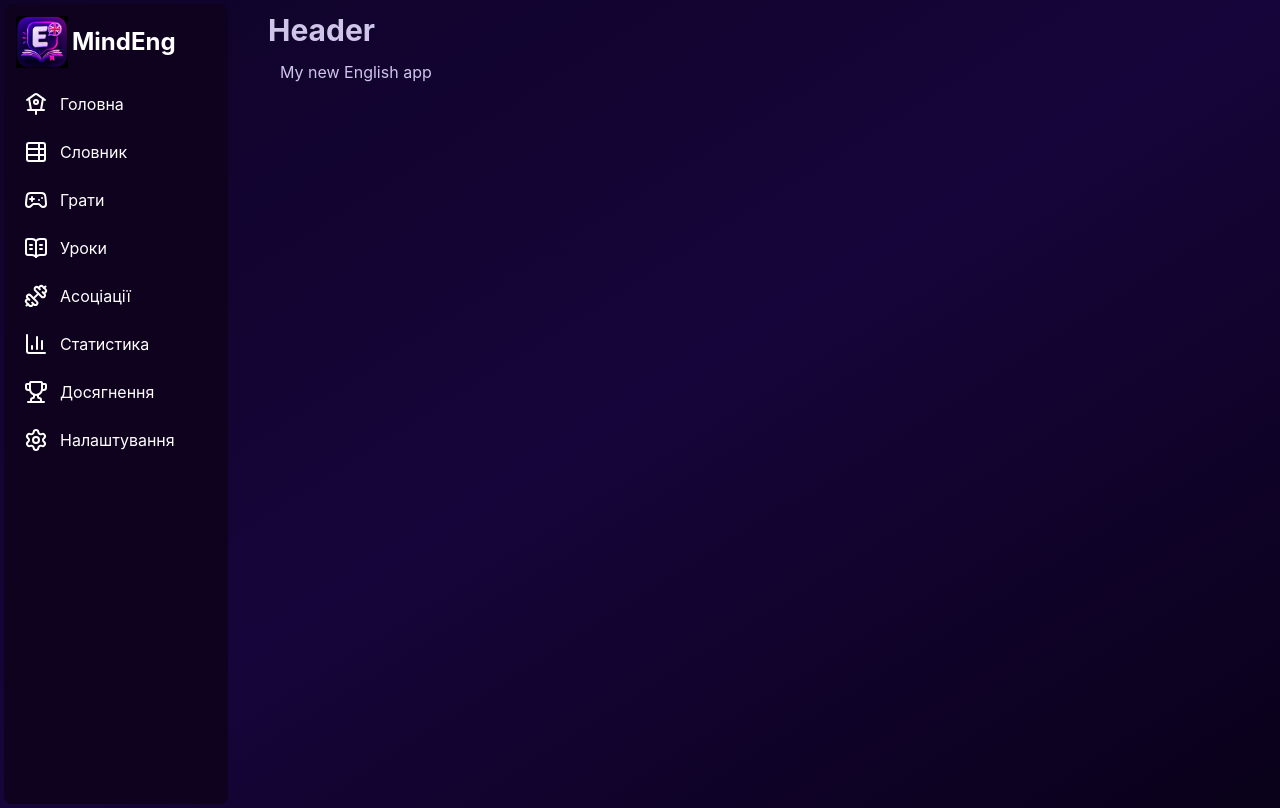
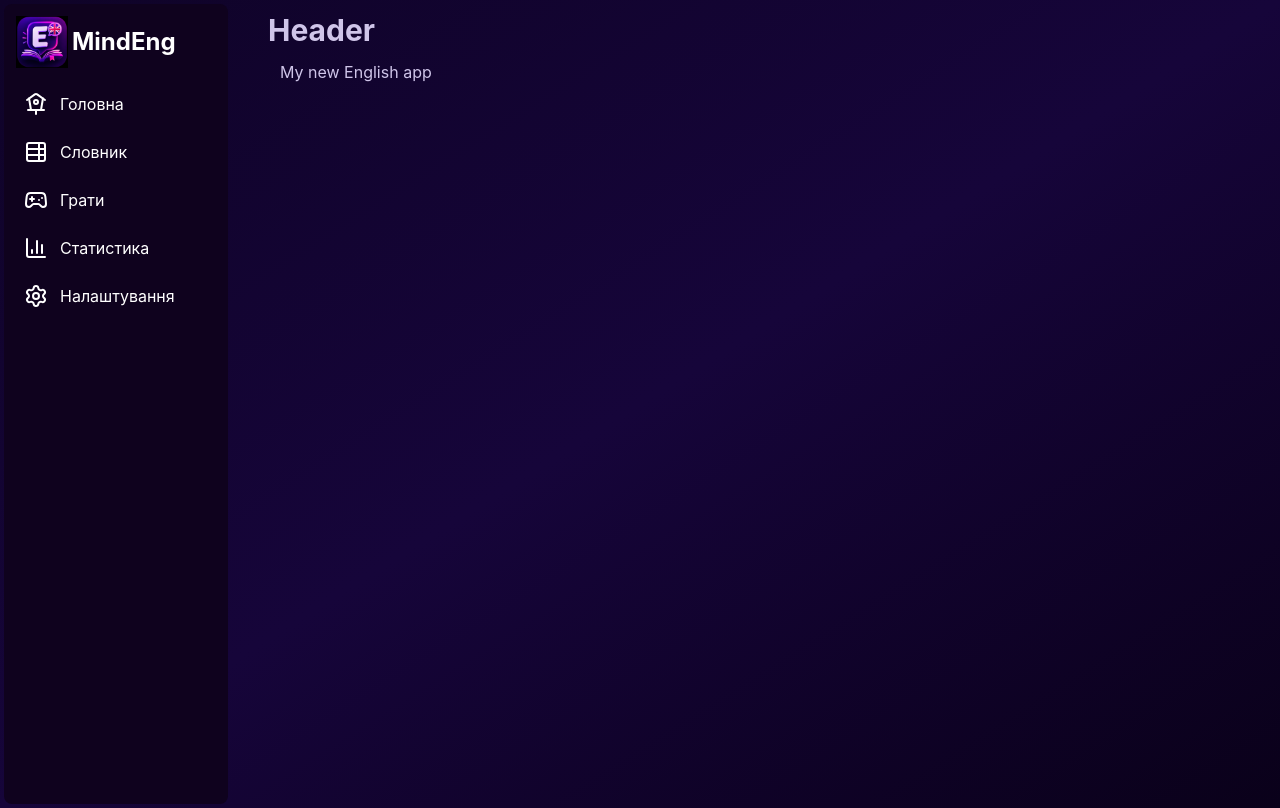
Before and after one commit to stKomendant/MindEnglish, a React (Vite) app in the folder web/: page / in a window 1280 px wide. Built offline with nearby package versions, Linux system fonts and the light colour scheme.

Commit message:
fix: sadebar removing unnecessary

```diff
--- a/web/src/components/Sidebar/data/main-menu-data.ts
+++ b/web/src/components/Sidebar/data/main-menu-data.ts
@@ -1,11 +1,8 @@
 import {
   Birdhouse,
-  BookOpenText,
   Gamepad2,
   TableProperties,
-  Dumbbell,
   ChartColumn,
-  Trophy,
   Settings,
 } from "lucide-react";
 
@@ -33,26 +30,11 @@ export const mainMenuData: MenuItem[] = [
   },
   {
     id: "4",
-    name: "Уроки",
-    icon: BookOpenText,
-  },
-  {
-    id: "5",
-    name: "Асоціації",
-    icon: Dumbbell,
-  },
-  {
-    id: "6",
     name: "Статистика",
     icon: ChartColumn,
   },
   {
-    id: "7",
-    name: "Досягнення",
-    icon: Trophy,
-  },
-  {
-    id: "8",
+    id: "5",
     name: "Налаштування",
     icon: Settings,
   },
```
